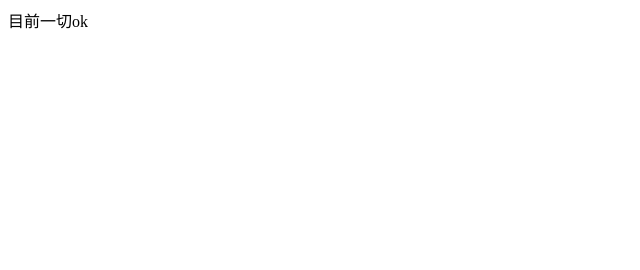
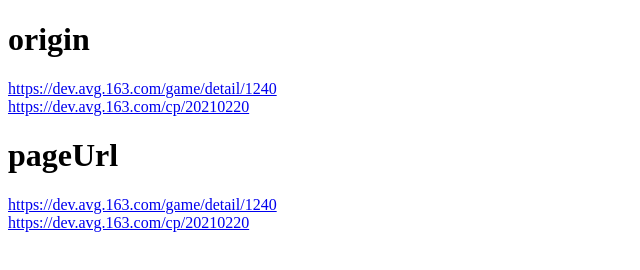
Before and after one commit to zhanzizhen/js-games, a plain HTML site: page index.html in a window 1280 px wide. Shown: the whole page, without its empty margins (0-640 px from the left). Drawn offline with Linux system fonts and the light colour scheme.

Commit message:
Update index.html

```diff
--- a/index.html
+++ b/index.html
@@ -7,14 +7,29 @@
     <title>Document</title>
   </head>
   <body>
-    <div class="" id="app">目前一切ok</div>
-    <script>
-      let cookie = document.cookie;
-      setInterval(() => {
-        if (cookie !== document.cookie) {
-          document.write("有问题，cookie变了");
-        }
-      }, 100);
-    </script>
+    <h1>origin</h1>
+    <a
+      href="https://wap.avg.163.com/download/mobile/index.html#origin=https://dev.avg.163.com/game/detail/1240"
+      >https://dev.avg.163.com/game/detail/1240</a
+    >
+    <br />
+
+    <a
+      href="https://wap.avg.163.com/download/mobile/index.html#origin=https://dev.avg.163.com/cp/20210220"
+      >https://dev.avg.163.com/cp/20210220</a
+    >
+    <br />
+    <h1>pageUrl</h1>
+    <a
+      href="https://wap.avg.163.com/download/mobile/index.html?pageUrl=https://dev.avg.163.com/game/detail/1240"
+      >https://dev.avg.163.com/game/detail/1240</a
+    >
+    <br />
+
+    <a
+      href="https://wap.avg.163.com/download/mobile/index.html?pageUrl=https://dev.avg.163.com/cp/20210220"
+      >https://dev.avg.163.com/cp/20210220</a
+    >
+    <br />
   </body>
 </html>
```
